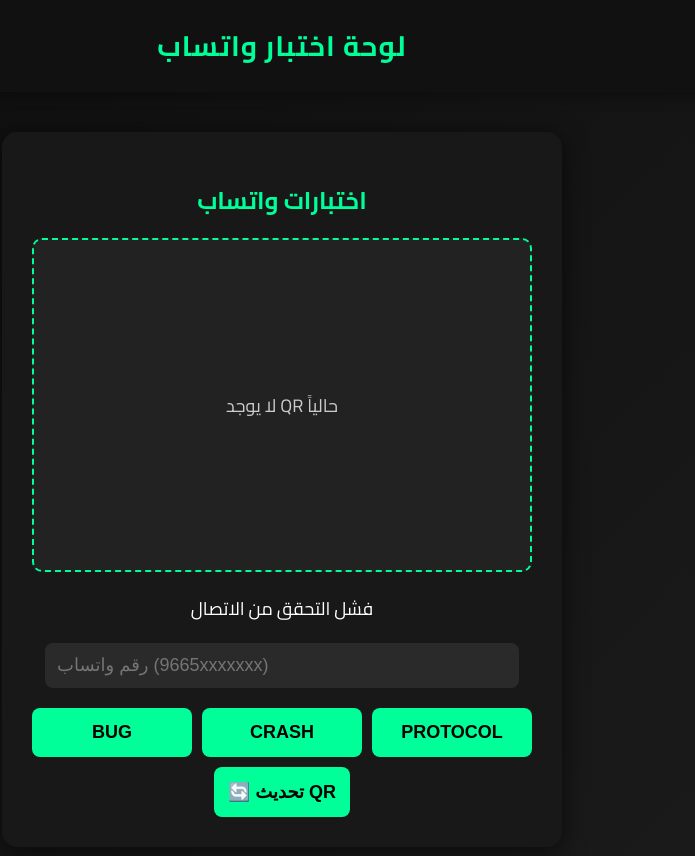
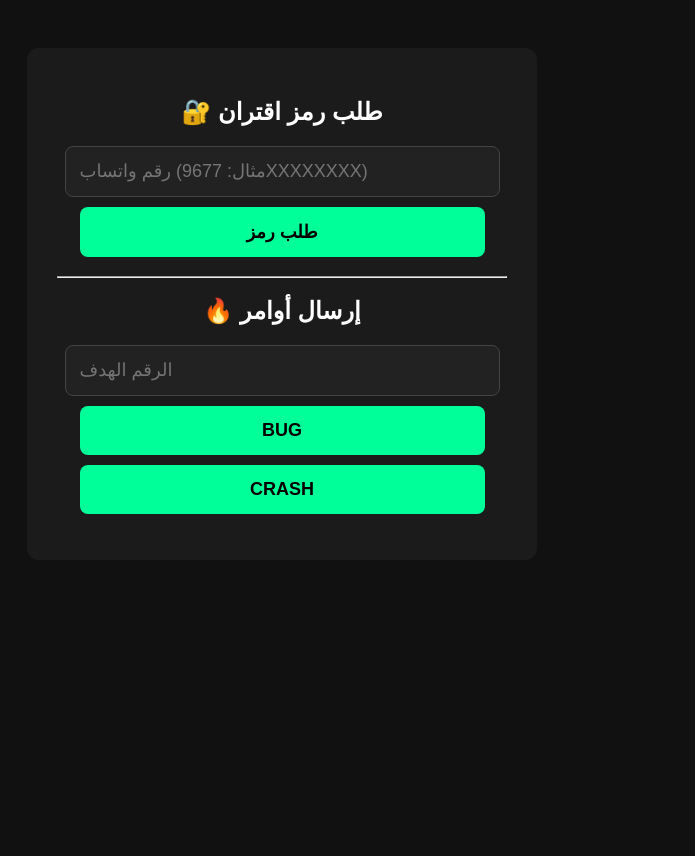
Before and after one commit to TARZAN-XD/camerabot, a website: page public/index.html in a window 1280 px wide. Shown: the whole page, without its empty margins (358-1053 px from the left). After the commit the page ends 800 px from the top, so only its background shows below. Drawn offline with Linux system fonts and the light colour scheme; no server answers.

Commit message:
Update index.html

```diff
--- a/public/index.html
+++ b/public/index.html
@@ -2,161 +2,56 @@
 <html lang="ar">
 <head>
 <meta charset="UTF-8">
+<title>لوحة واتساب</title>
 <meta name="viewport" content="width=device-width, initial-scale=1.0">
-<title>لوحة اختبار واتساب</title>
-<link href="https://fonts.googleapis.com/css2?family=Cairo:wght@400;700&display=swap" rel="stylesheet">
 <style>
-    body {
-        font-family: 'Cairo', sans-serif;
-        background: linear-gradient(135deg, #0d0d0d, #1c1c1c);
-        color: #fff;
-        text-align: center;
-        margin: 0;
-        padding: 0;
-    }
-    header {
-        background: #111;
-        padding: 20px;
-        font-size: 28px;
-        font-weight: bold;
-        color: #00ff99;
-        letter-spacing: 1px;
-        box-shadow: 0 4px 20px rgba(0,0,0,0.4);
-    }
-    .container {
-        max-width: 500px;
-        margin: 40px auto;
-        background: #181818;
-        padding: 30px;
-        border-radius: 15px;
-        box-shadow: 0 4px 25px rgba(0,0,0,0.6);
-    }
-    h1 {
-        font-size: 24px;
-        margin-bottom: 15px;
-        color: #00ff99;
-    }
-    #qr {
-        font-size: 18px;
-        padding: 15px;
-        background: #222;
-        border: 2px dashed #00ff99;
-        border-radius: 10px;
-        margin-bottom: 20px;
-        color: #ccc;
-        min-height: 300px;
-        display: flex;
-        justify-content: center;
-        align-items: center;
-    }
-    #status {
-        margin-top: 15px;
-        font-size: 18px;
-        color: #fff;
-        min-height: 24px;
-    }
-    input {
-        width: 90%;
-        padding: 12px;
-        margin-bottom: 20px;
-        font-size: 18px;
-        border: none;
-        border-radius: 8px;
-        background: #2a2a2a;
-        color: #fff;
-        outline: none;
-    }
-    .btn-group {
-        display: flex;
-        justify-content: space-between;
-        gap: 10px;
-        margin-bottom: 10px;
-    }
-    button {
-        flex: 1;
-        padding: 14px;
-        font-size: 18px;
-        font-weight: bold;
-        border: none;
-        border-radius: 8px;
-        cursor: pointer;
-        background: #00ff99;
-        color: #000;
-        transition: 0.3s;
-    }
-    button:hover {
-        background: #00cc7a;
-    }
+    body { background:#111; color:#fff; font-family:sans-serif; text-align:center; padding:40px; }
+    input, button { padding:14px; font-size:18px; width:90%; margin:10px auto; display:block; border-radius:8px; }
+    input { background:#222; border:1px solid #444; color:#fff; }
+    button { background:#00ff99; border:none; color:#000; font-weight:bold; cursor:pointer; }
+    button:hover { background:#00d480; }
+    .box { background:#1b1b1b; padding:30px; border-radius:12px; width:90%; max-width:450px; margin:auto; }
 </style>
 </head>
 <body>
-<header>لوحة اختبار واتساب</header>
-<div class="container">
-    <h1>اختبارات واتساب</h1>
-    <div id="qr">جارٍ تحميل QR...</div>
-    <p id="status">جارٍ التحقق من الاتصال...</p>
-    <input type="text" id="number" placeholder="رقم واتساب (9665xxxxxxx)" />
-    <div class="btn-group">
-        <button onclick="sendCommand('bug')">BUG</button>
-        <button onclick="sendCommand('crash')">CRASH</button>
-        <button onclick="sendCommand('protocol1')">PROTOCOL</button>
-    </div>
-    <button onclick="refreshQR()">🔄 تحديث QR</button>
+
+<div class="box">
+    <h2>🔐 طلب رمز اقتران</h2>
+    <input id="pairNumber" placeholder="رقم واتساب (مثال: 9677XXXXXXXX)">
+    <button onclick="getPair()">طلب رمز</button>
+    <h3 id="pairResult"></h3>
+
+    <hr>
+
+    <h2>🔥 إرسال أوامر</h2>
+    <input id="target" placeholder="الرقم الهدف">
+    <button onclick="sendCmd('bug')">BUG</button>
+    <button onclick="sendCmd('crash')">CRASH</button>
+
+    <p id="cmdResult"></p>
 </div>
 
 <script>
-async function loadQR() {
-    const qrDiv = document.getElementById('qr');
-    try {
-        const res = await fetch('/qr');
-        if (res.ok) {
-            const qrImage = await res.text();
-            qrDiv.innerHTML = `<img src="${qrImage}" style="width:250px;">`;
-        } else {
-            qrDiv.textContent = 'لا يوجد QR حالياً';
-        }
-    } catch {
-        qrDiv.textContent = 'حدث خطأ أثناء تحميل QR';
-    }
+async function getPair() {
+    const number = document.getElementById("pairNumber").value.trim();
+    const res = await fetch("/pair", {
+        method:"POST",
+        headers:{ "Content-Type":"application/json" },
+        body:JSON.stringify({ number })
+    });
+    document.getElementById("pairResult").innerText = (await res.json()).code || "خطأ!";
 }
 
-async function checkStatus() {
-    const status = document.getElementById('status');
-    try {
-        const res = await fetch('/status');
-        const data = await res.json();
-        status.textContent = data.message;
-    } catch {
-        status.textContent = 'فشل التحقق من الاتصال';
-    }
+async function sendCmd(cmd) {
+    const number = document.getElementById("target").value.trim();
+    const res = await fetch(`/send-${cmd}`, {
+        method:"POST",
+        headers:{ "Content-Type":"application/json" },
+        body:JSON.stringify({ number })
+    });
+    document.getElementById("cmdResult").innerText = await res.text();
 }
+</script>
 
-async function sendCommand(cmd) {
-    const number = document.getElementById('number').value.trim();
-    if (!number) { alert('أدخل الرقم'); return; }
-    const status = document.getElementById('status');
-    status.textContent = 'جارٍ الإرسال...';
-    try {
-        const res = await fetch(`/send-${cmd}`, {
-            method: 'POST',
-            headers: { 'Content-Type': 'application/json' },
-            body: JSON.stringify({ number })
-        });
-        status.textContent = await res.text();
-    } catch {
-        status.textContent = 'فشل إرسال الأمر';
-    }
-}
-
-async function refreshQR() {
-    await loadQR();
-    await checkStatus();
-}
-
-// تحديث QR وحالة الاتصال تلقائياً
-loadQR();
-checkStatus();
-setInterval(() => { loadQR(); checkStatus(); }, 5000);
-</script>
 </body>
 </html>
```
